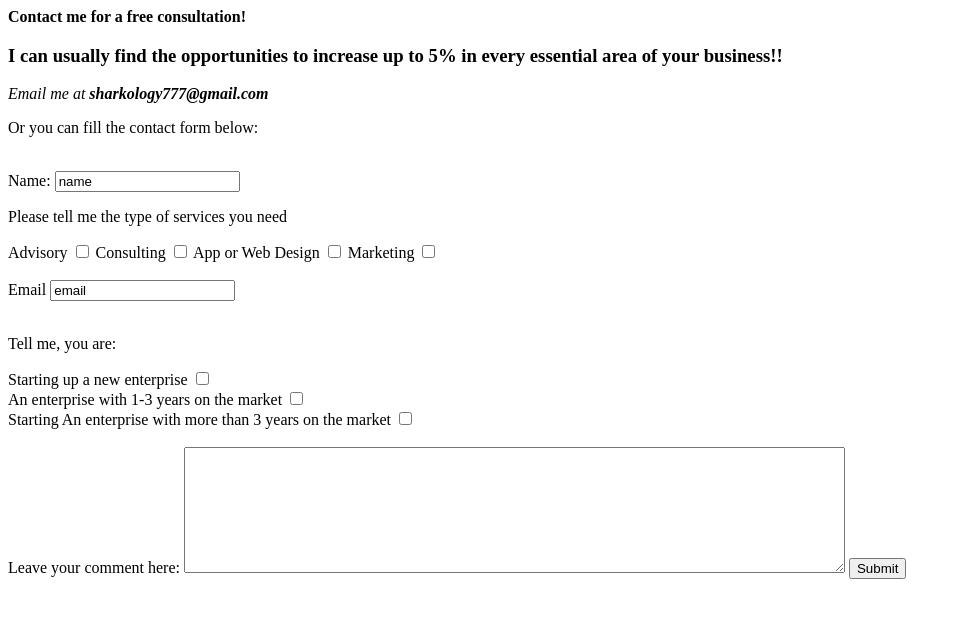
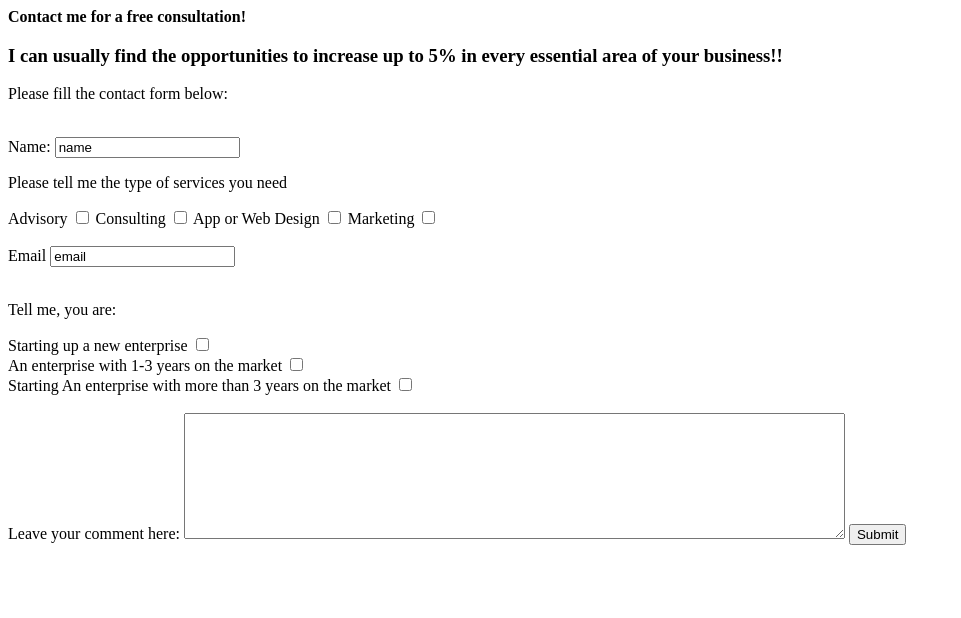
Before and after one commit to SusanMeier/CV, a plain HTML site: page Contact.html in a window 1280 px wide. Shown: the whole page, without its empty margins (0-961 px from the left). Drawn offline with Linux system fonts and the light colour scheme.

Commit message:
Update Contact.html

```diff
--- a/Contact.html
+++ b/Contact.html
@@ -13,12 +13,9 @@
 
 <body>
 
+<p>Please fill the contact form below:</p><br>
 
-  <p><em> Email me at <strong> sharkology777@gmail.com </strong></em></p>
-<p>Or you can fill the contact form below:</p><br>
-
-<form class="" action="<a href="mailto:sharkology777@gmail.com?subject=feedback method="post">
-
+<form action="mailto:sharkology777@gmail.com" method="post" enctype="text/plain">
 
     <label for="">Name:</label>
     <input type="text" name="" value="name">
```
